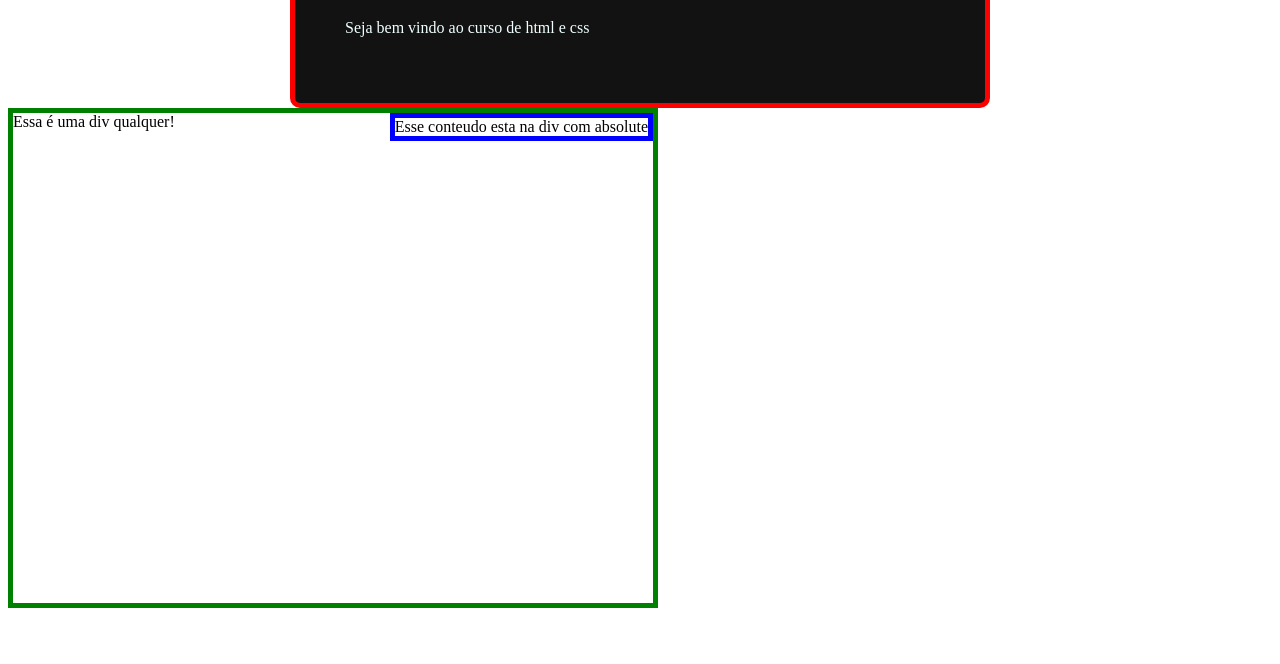
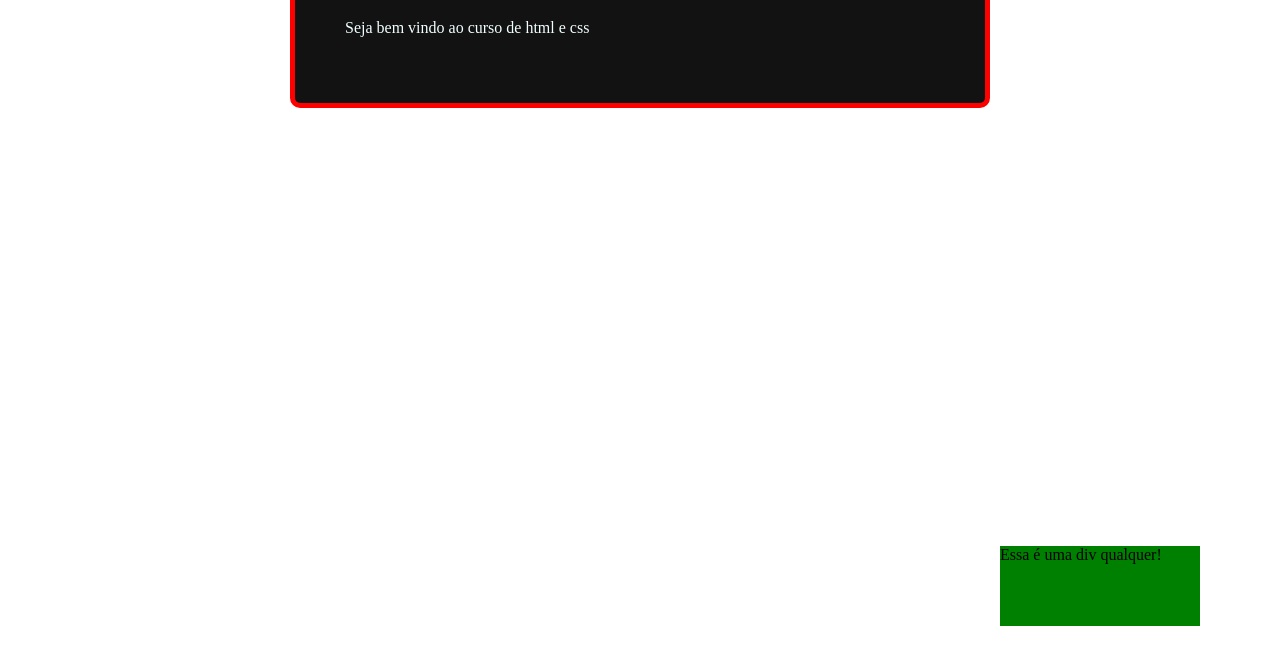
Before and after one commit to joaovaledosantos/playground-html-css, a plain HTML site: page index.html in a window 1280 px wide. Shown: the part 124-788 px from the top of the page. Drawn offline with Linux system fonts and the light colour scheme.

Commit message:
[Aula-28]  Position fixed

```diff
--- a/index.html
+++ b/index.html
@@ -15,10 +15,7 @@
 
 	<div class="area">
 	  Essa é uma div qualquer!
-
-      <div class="area-absolute">
-      	Esse conteudo esta na div com absolute
-	</div>
+    </div>
 
 </body>
 </html>
--- a/styles.css
+++ b/styles.css
@@ -30,23 +30,21 @@ h1,p{
     > 1.Por padrao temos o static ou seja estatico.
     > 2.Relative elemento é posicionado em relaçao a sua posiçao normal.
       (top, botton, left, right)
-    > 3.Absolute:
+    > 3.Absolute: é posicionado em relaçao ao seu elemento pai mis proximo
+     que possui relative se nao tiver relative é posicionado em
+     relaçao ao body
     > 4.Fixed
     > 5.Sticky
     */
 
 .area{
-    position: relative;
-    width: 650px;
-    height: 500px;
 
-    border: 5px solid green;
+    width: 200px;
+    height: 80px;
+    background-color: green;
+    position: fixed;
+    bottom: 50px;
+    right: 80px;
+
+/*    top: 50px;*/
 }
-
-.area-absolute{
-    position: absolute;
-    top: 0;
-    right: 0;
-    border: 5px solid blue;
-
-    }
```
